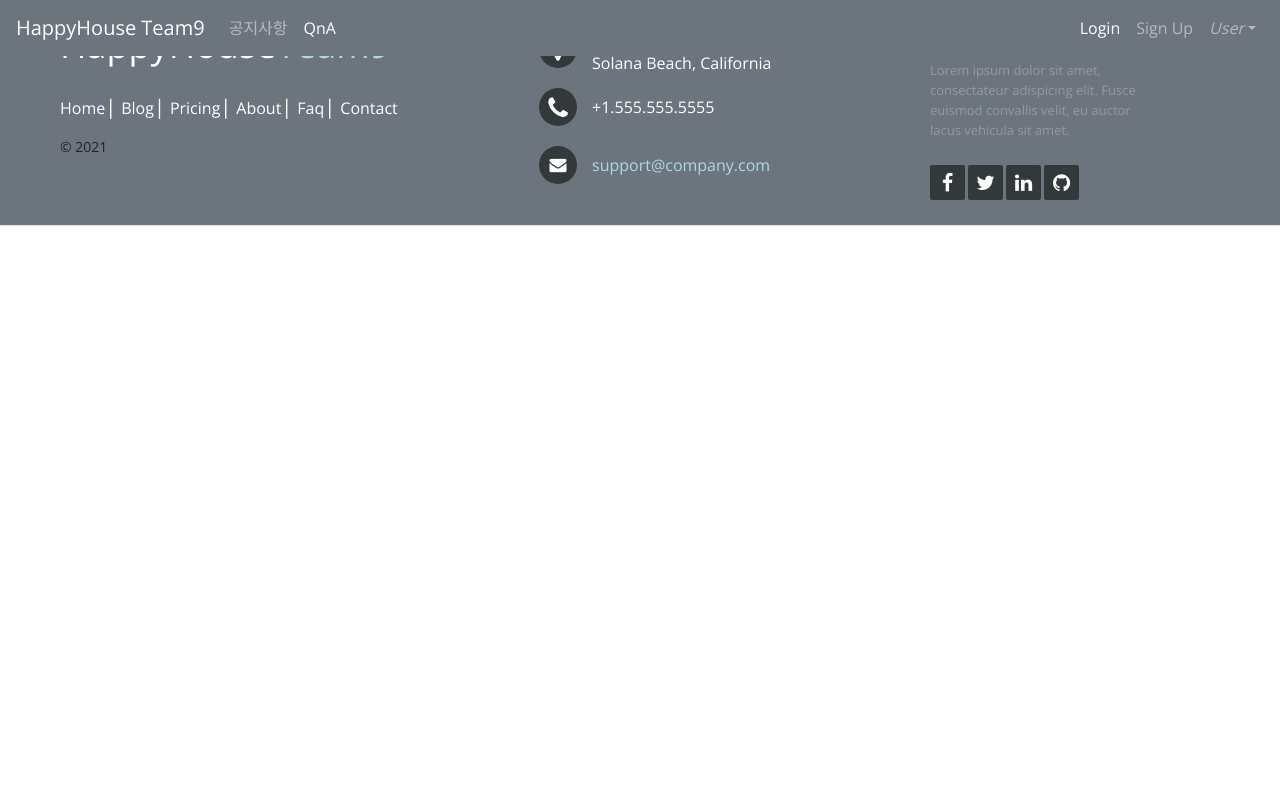
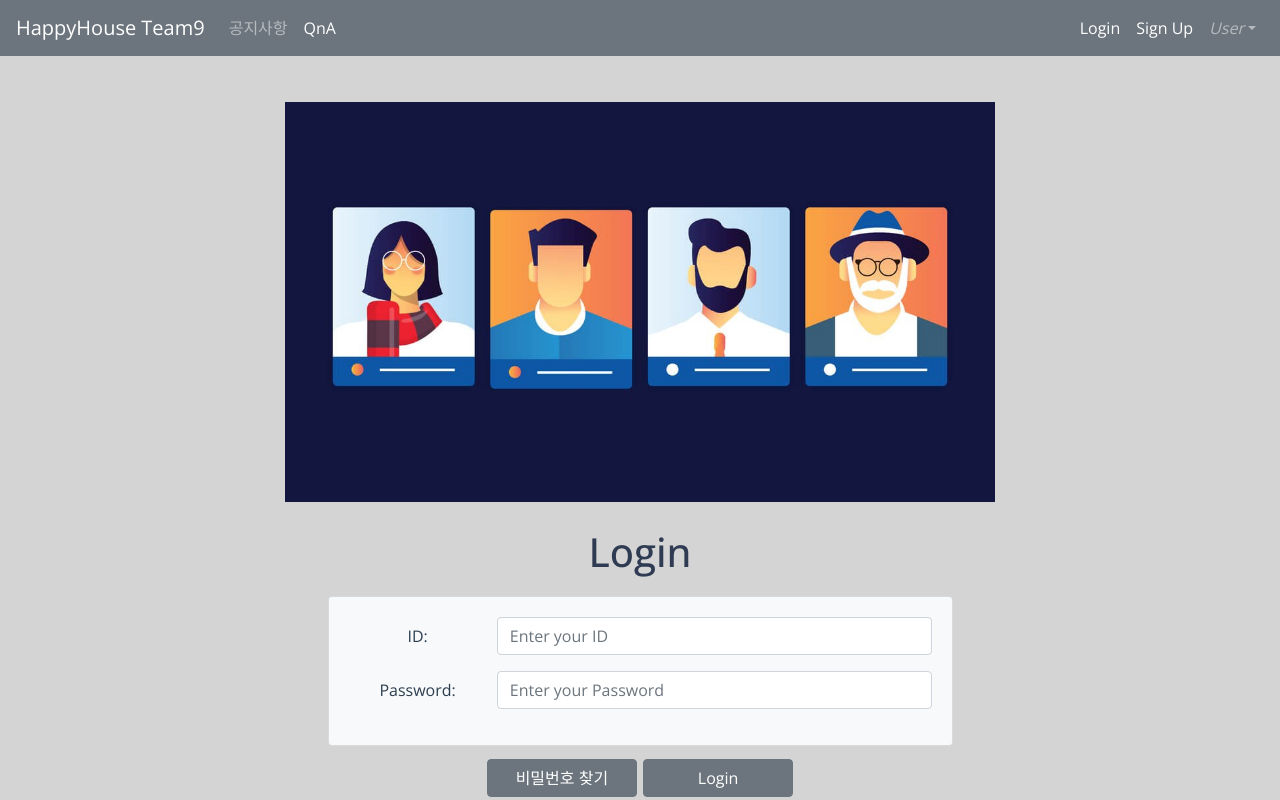
Before and after one commit to seongaeee/HappyHouse_FinalProject, a Vue app in the folder happy-house-front/: page /login in a window 1280 px wide. Shown: the top 800 px of the page. Built offline with nearby package versions, Linux system fonts and the light colour scheme.

Commit message:
feat : Add Sign Up

```diff
--- a/happy-house-front/src/App.vue
+++ b/happy-house-front/src/App.vue
@@ -25,8 +25,10 @@ import BasicHeader from "./components/header/BasicHeader.vue";
 #app{
   background-color: rgb(212, 212, 212);
   height: 100%;
-
+  width:100%;
 }
 
-
+body{
+  width:100%;
+}
 </style>
--- a/happy-house-front/src/components/footer/BasicFooter.vue
+++ b/happy-house-front/src/components/footer/BasicFooter.vue
@@ -238,7 +238,7 @@ export default {
 
 /* If you don't want the footer to be responsive, remove these media queries */
 
-@media (max-width: 880px) {
+@media (max-width: 100%) {
 
   .footer-distributed{
     font: bold 14px sans-serif;
@@ -256,9 +256,5 @@ export default {
   .footer-distributed .footer-center i{
     margin-left: 0;
   }
-
 }
-
-
-
 </style>
--- a/happy-house-front/src/components/navbar/BasicNavbar.vue
+++ b/happy-house-front/src/components/navbar/BasicNavbar.vue
@@ -14,7 +14,7 @@
         <!-- Right aligned nav items -->
         <b-navbar-nav class="ml-auto">
           <b-nav-item><router-link to="/login" style="color:white;">Login</router-link></b-nav-item>
-          <b-nav-item>Sign Up</b-nav-item>
+          <b-nav-item><router-link to="/signup" style="color:white;">Sign Up</router-link></b-nav-item>
 
           <b-nav-item-dropdown right>
             <!-- Using 'button-content' slot -->
--- a/happy-house-front/src/components/user/Login.vue
+++ b/happy-house-front/src/components/user/Login.vue
@@ -1,13 +1,73 @@
 <template>
-  <div></div>
+  <div id="login">
+      <login-header></login-header>
+      <b-row>
+          <b-col cols="3"></b-col>
+          <b-col cols="6">
+        <b-card bg-variant="light" id="login-card">
+            <b-form-group
+                label="ID:"
+                label-for="id-Input"
+                label-cols-sm="3"
+            >
+                <b-form-input v-model="id" placeholder="Enter your ID"></b-form-input>
+            </b-form-group>
+
+            <b-form-group
+                label="Password:"
+                label-for="password-Input"
+                label-cols-sm="3"
+            >
+                <b-form-input v-model="pass" placeholder="Enter your Password" type="password"></b-form-input>
+            </b-form-group>
+        </b-card>
+        <b-button @click="loginProcess" style="margin-right:1%; width:150px;">비밀번호 찾기</b-button>
+        <b-button @click="loginProcess" style="width:150px;">Login</b-button>
+        </b-col>
+        <b-col cols="3"></b-col>
+        </b-row>
+</div>
+
 </template>
 
 <script>
-export default {
-
-}
+import LoginHeader from './LoginHeader.vue'
+  export default {
+  components: { LoginHeader },
+    computed: {
+      nameState() {
+        return this.id.length > 2 ? true : false
+      }
+    },
+    data() {
+      return {
+        id: null,
+        pass: null,
+      }
+    },
+    methods : {
+        loginProcess(){
+        },
+    },
+  }
 </script>
 
 <style>
 
+#login{
+    width : 100%;
+	font-family: Avenir, Helvetica, Arial, sans-serif;
+	-webkit-font-smoothing: antialiased;
+	-moz-osx-font-smoothing: grayscale;
+	text-align: center;
+	color: #2c3e50;
+    margin-bottom: 4%;
+}
+
+#login-card{
+    margin-top : 2%;
+    margin-bottom: 2%;
+}
+
+
 </style>
--- /dev/null
+++ b/happy-house-front/src/components/user/LoginHeader.vue
@@ -0,0 +1,32 @@
+<template>
+  <div id="login-header">
+		<img alt="login logo" src="../../assets/login/login.jpg" height="400px"/>
+		<h1>Login</h1>
+	</div>
+</template>
+
+<script>
+export default {
+
+}
+</script>
+
+<style>
+#login-header{
+	width : 100%;
+	font-family: Avenir, Helvetica, Arial, sans-serif;
+	-webkit-font-smoothing: antialiased;
+	-moz-osx-font-smoothing: grayscale;
+	text-align: center;
+	color: #2c3e50;
+
+	}
+	h1 {
+		color: #2f3b52;
+		font-weight: 900;
+		margin: 2.5rem 0 1.5rem;
+	}
+	img{
+		margin-top: 8%;
+	}
+</style>
--- /dev/null
+++ b/happy-house-front/src/components/user/SignUp.vue
@@ -0,0 +1,170 @@
+<template>
+  <div id="signup">
+      <sign-up-header></sign-up-header>
+      <b-row>
+          <b-col cols="3"></b-col>
+          <b-col cols="6">
+  <b-card bg-variant="light" id="sign-card">
+
+      <b-form-group
+        label="ID:"
+        label-for="id-Input"
+        label-cols-sm="3"
+      >
+        <b-form-input
+        v-model="id"
+        placeholder="Enter your ID"
+        :state="idState"
+        aria-describedby="input-id-feedback"
+        ></b-form-input>
+
+        <b-form-invalid-feedback id="input-id-feedback">
+            id를 입력해주세요.
+        </b-form-invalid-feedback>
+      </b-form-group>
+
+      <b-form-group
+        label="Password:"
+        label-for="password-Input"
+        label-cols-sm="3"
+
+      >
+        <b-form-input
+        v-model="pass"
+        placeholder="Enter your Password"
+        type="password"
+        :state="passState"
+        aria-describedby="input-pass-feedback"
+        ></b-form-input>
+
+        <b-form-invalid-feedback id="input-pass-feedback">
+            비밀번호를 입력해주세요.
+        </b-form-invalid-feedback>
+
+      </b-form-group>
+
+      <b-form-group
+        label="password:"
+        label-for="password-Input"
+        label-cols-sm="3"
+      >
+
+        <b-form-input
+        v-model="pass2"
+        placeholder="Enter your Password"
+        type="password"
+        :state="pass2State"
+        aria-describedby="input-pass2-feedback"
+        trim
+        >
+
+        </b-form-input>
+
+        <b-form-invalid-feedback id="input-pass2-feedback">
+            비밀번호를 입력해주세요.
+        </b-form-invalid-feedback>
+      </b-form-group>
+
+      <b-form-group
+        label="Name:"
+        label-for="name-Input"
+        label-cols-sm="3"
+      >
+        <b-form-input v-model="name" placeholder="Enter your Name"></b-form-input>
+      </b-form-group>
+
+      <b-form-group
+        label="E-mail:"
+        label-for="email-Input"
+        label-cols-sm="3"
+      >
+        <b-form-input v-model="email" placeholder="Enter your E-mail"></b-form-input>
+      </b-form-group>
+
+      <b-form-group
+        label="Address:"
+        label-for="address-Input"
+        label-cols-sm="3"
+      >
+        <b-form-input v-model="address" placeholder="Enter your Address"></b-form-input>
+      </b-form-group>
+
+      <b-form-group
+        label="Tel:"
+        label-for="Tel-Input"
+        label-cols-sm="3"
+      >
+        <b-form-input v-model="tel" placeholder="Enter your Tel"></b-form-input>
+      </b-form-group>
+
+  </b-card>
+  <b-button style="width:150px;">Sign Up</b-button>
+  </b-col>
+  <b-col cols="3"></b-col>
+  </b-row>
+</div>
+
+</template>
+
+<script>
+import SignUpHeader from './SignUpHeader.vue'
+  export default {
+  components: { SignUpHeader },
+    computed: {
+      idState() {
+        if(this.pass2.length <= 3) {
+            document.getElementById('input-id-feedback').innerText = "ID를 입력해주세요.";
+            return false;
+        }
+        else {
+            document.getElementById('input-pass2-feedback').innerText = "이미 존재하는 아이디 입니다.";
+            //비동기로 아이디가 존재하는지 확인해야함.
+            return true;
+        }
+      },
+      passState() {
+        return this.pass.length > 3 ? true : false;
+      },
+      pass2State() {
+        if(this.pass2.length <= 3) {
+            document.getElementById('input-pass2-feedback').innerText = "비밀번호를 입력해주세요.";
+            return false;
+        }
+        else {
+            document.getElementById('input-pass2-feedback').innerText = "비밀번호가 일치하지 않습니다.";
+            return this.pass2 == this.pass && this.pass2 != "" ? true : false;
+        }
+      },
+
+    },
+    data() {
+      return {
+        id: "",
+        pass: "",
+        pass2: "",
+        name: "",
+        email: "",
+        address: "",
+        tel : "",
+      }
+    }
+  }
+</script>
+
+
+<style>
+#signup{
+    width : 100%;
+	font-family: Avenir, Helvetica, Arial, sans-serif;
+	-webkit-font-smoothing: antialiased;
+	-moz-osx-font-smoothing: grayscale;
+	text-align: center;
+	color: #2c3e50;
+    margin-bottom: 4%;
+}
+
+#sign-card{
+    margin-top : 2%;
+    margin-bottom: 2%;
+}
+</style>
--- /dev/null
+++ b/happy-house-front/src/components/user/SignUpHeader.vue
@@ -0,0 +1,32 @@
+<template>
+  <div id="signup-header">
+		<img alt="login logo" src="../../assets/login/login.jpg" height="400px"/>
+		<h1>Sign Up</h1>
+	</div>
+</template>
+
+<script>
+export default {
+
+}
+</script>
+
+<style>
+#login-header{
+	width : 100%;
+	font-family: Avenir, Helvetica, Arial, sans-serif;
+	-webkit-font-smoothing: antialiased;
+	-moz-osx-font-smoothing: grayscale;
+	text-align: center;
+	color: #2c3e50;
+
+	}
+	h1 {
+		color: #2f3b52;
+		font-weight: 900;
+		margin: 2.5rem 0 1.5rem;
+	}
+	img{
+		margin-top: 8%;
+	}
+</style>
--- a/happy-house-front/src/router/index.js
+++ b/happy-house-front/src/router/index.js
@@ -6,7 +6,8 @@ import Detail from "../components/result/Detail.vue";
 import QnaInput from "../components/qna/QnaInput.vue";
 import QnaList from "../components/qna/QnaList.vue";
 import QnaDetail from "../components/qna/QnaDetail.vue";
-import Login  from "../components/user/Login.vue";
+import Login from "../components/user/Login.vue";
+import SignUp  from "../components/user/SignUp.vue";
 
 Vue.use(VueRouter);
 
@@ -19,7 +20,8 @@ const routes = [
   { path: "/board/detail/:no", component: QnaDetail },
   { path: "/board/input", component: QnaInput },
   { path: "/board/input/:no", component: QnaInput },
-  { path: "/login", component: Login},
+  { path: "/login", component: Login },
+  { path: "/signup", component: SignUp},
 
 
 ];
```
Also changed, not shown: happy-house-front/src/assets/login/login.jpg (added).
